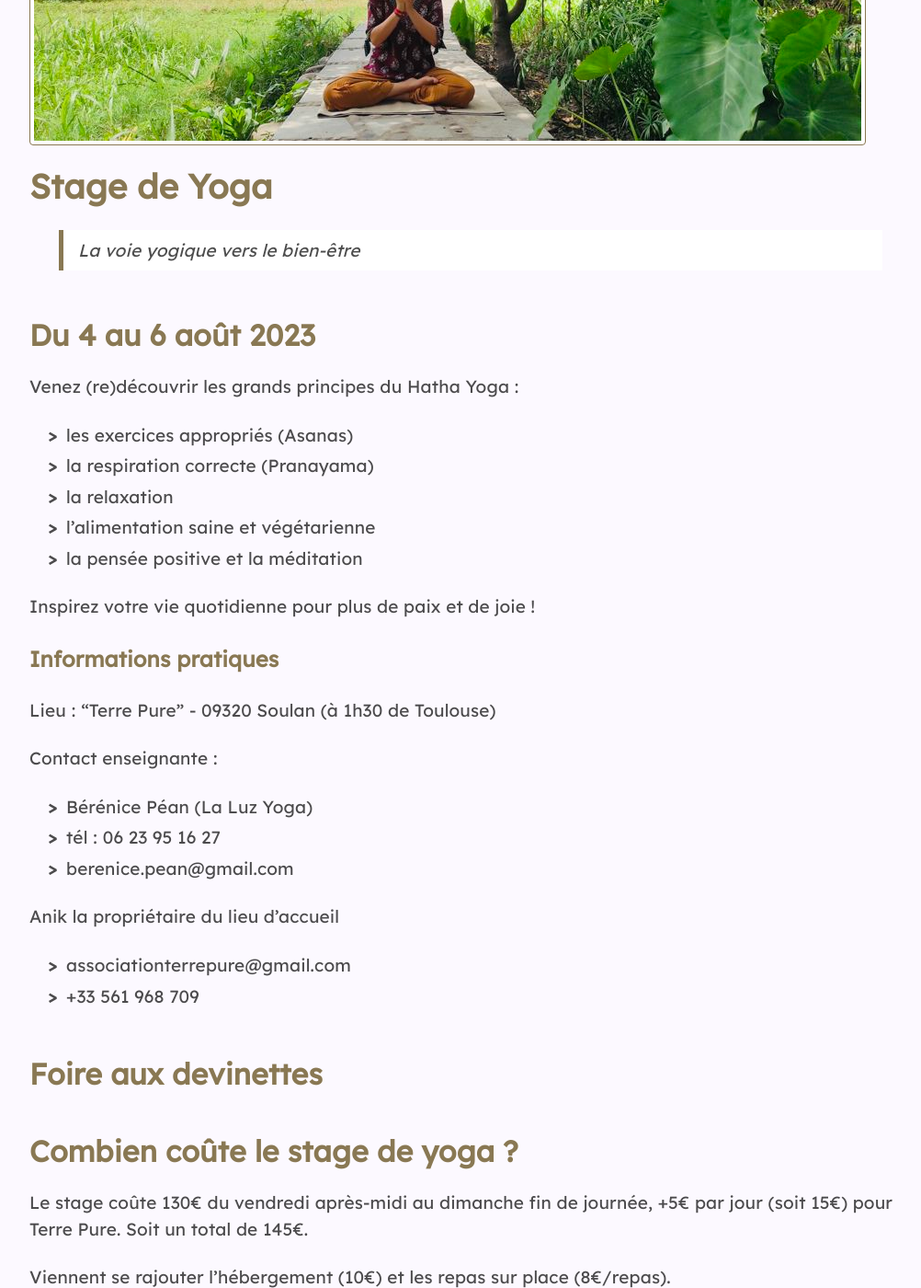
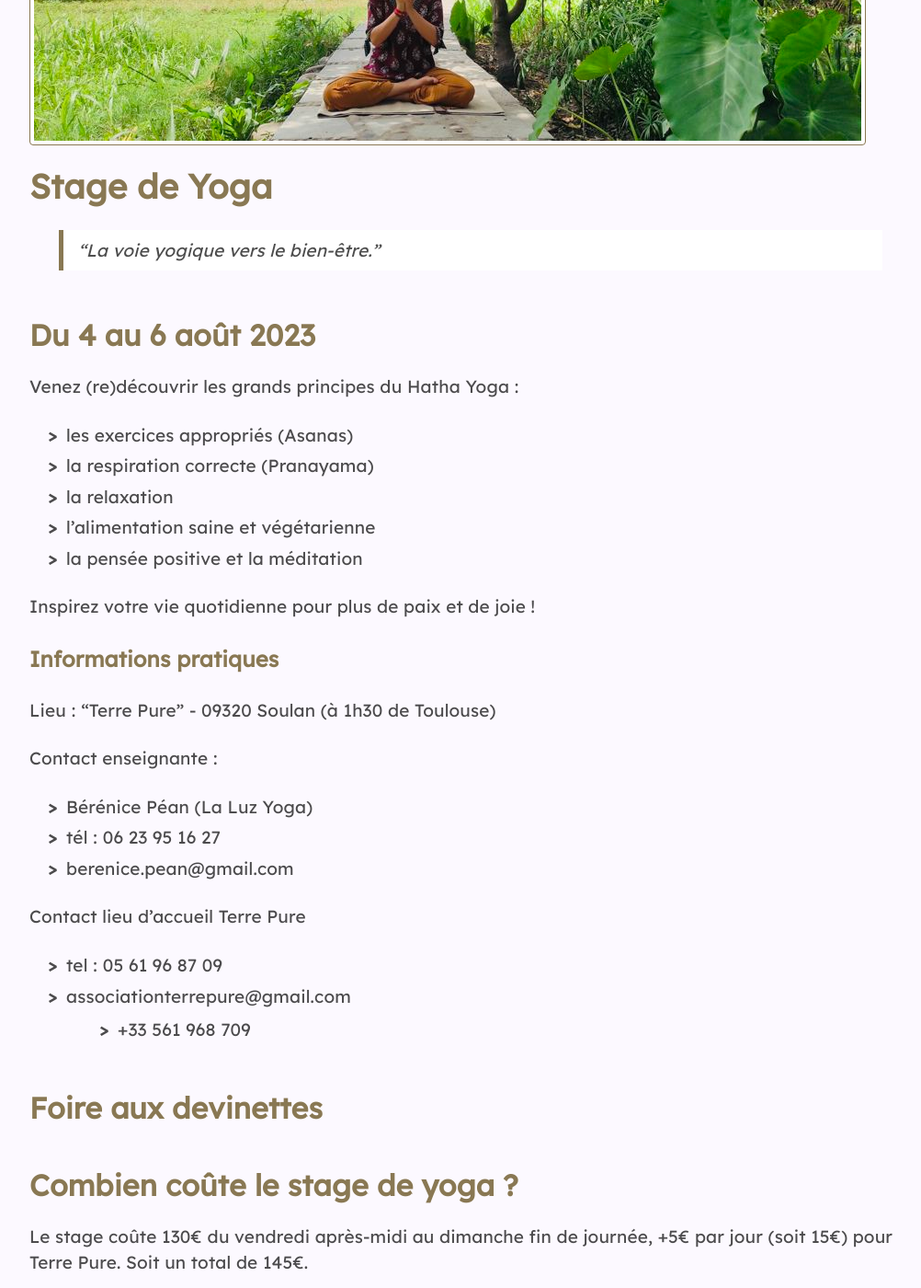
Before and after one commit to pntbr/la-luz, a Jekyll site: the page built from index.md, in a window 1280 px wide and 1400 px high, scrolled down 320 px. Shown: the whole window at 92% size, without its empty margins (128-1130 px from the left). Built offline with Jekyll 4.4.1, drawn with Linux system fonts in a browser that asks for light colours; nearby versions of some CDN libraries.

Commit message:
Update uvp.md

```diff
--- a/_includes/uvp.md
+++ b/_includes/uvp.md
@@ -14,7 +14,7 @@
     }
 </style>
 
-> La voie yogique vers le bien-être
+> "La voie yogique vers le bien-être."
 
 ## Du 4 au 6 août 2023
 
@@ -36,6 +36,7 @@ Contact enseignante :
 - tél : 06 23 95 16 27
 - berenice.pean@gmail.com
 
-Anik la propriétaire du lieu d'accueil
-  - associationterrepure@gmail.com
+Contact lieu d'accueil Terre Pure
+- tel : 05 61 96 87 09
+- associationterrepure@gmail.com
   - +33 561 968 709
```
